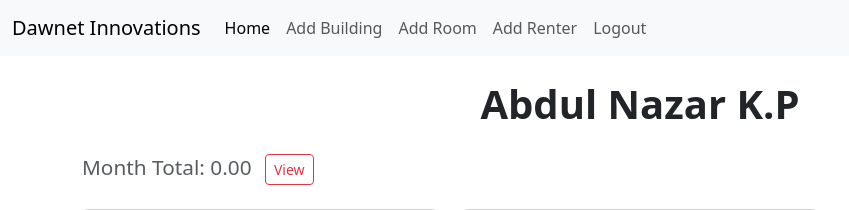
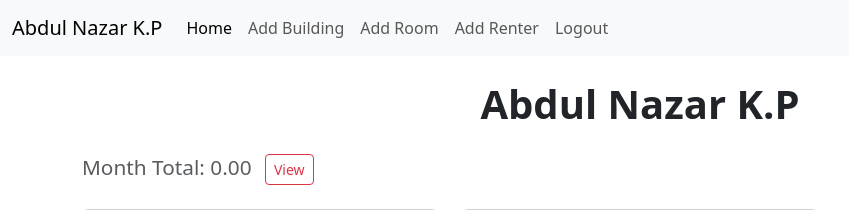
Before and after one commit to dawnet-innovations/renter, a Django app: page / in a window 1280 px wide. Shown: the top 210 px of the page, without its empty margins (0-849 px from the left). Run offline with Django 5.2, Linux system fonts and the light colour scheme; a user stored in the database is signed in; data comes from the database, SQL or seed files in the repository; some libraries are stand-ins or nearby versions.

Commit message:
Revert "demo"
This reverts commit 6acde6db31d55bd672807b46f23d825fb012e838.

```diff
--- a/Renter/core/templates/index.html
+++ b/Renter/core/templates/index.html
@@ -7,7 +7,7 @@
 <!-- Navbar -->
 <nav class="navbar navbar-expand-lg navbar-light bg-light">
   <div class="container-fluid">
-    <a class="navbar-brand" href="#">Dawnet Innovations</a>
+    <a class="navbar-brand" href="#">Abdul Nazar K.P</a>
     <button class="navbar-toggler" type="button" data-bs-toggle="collapse" data-bs-target="#navbarNav" aria-controls="navbarNav" aria-expanded="false" aria-label="Toggle navigation">
       <span class="navbar-toggler-icon"></span>
     </button>
```
Also changed, not shown: Renter/core/templates/bill.html (+6 -33 lines).
